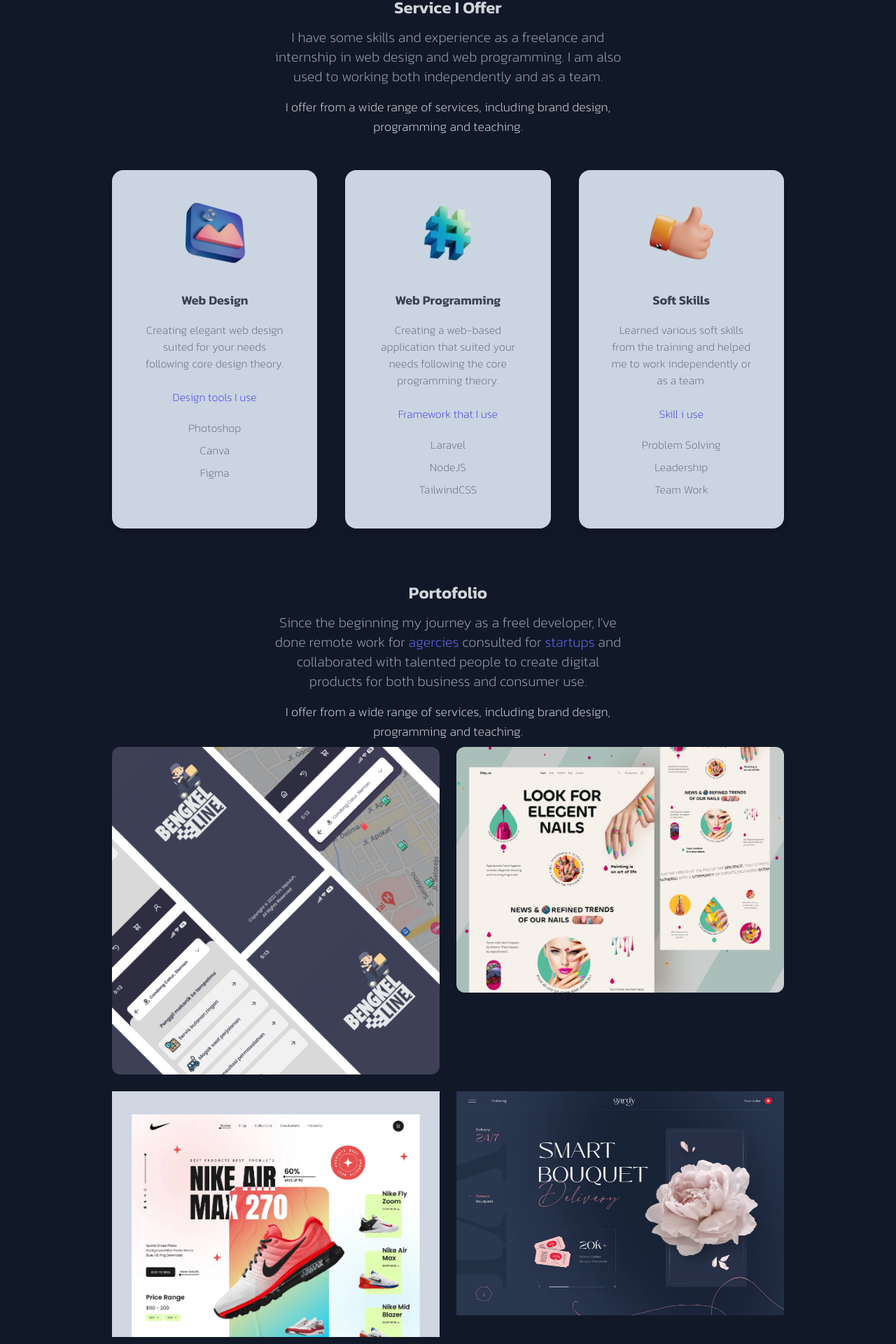
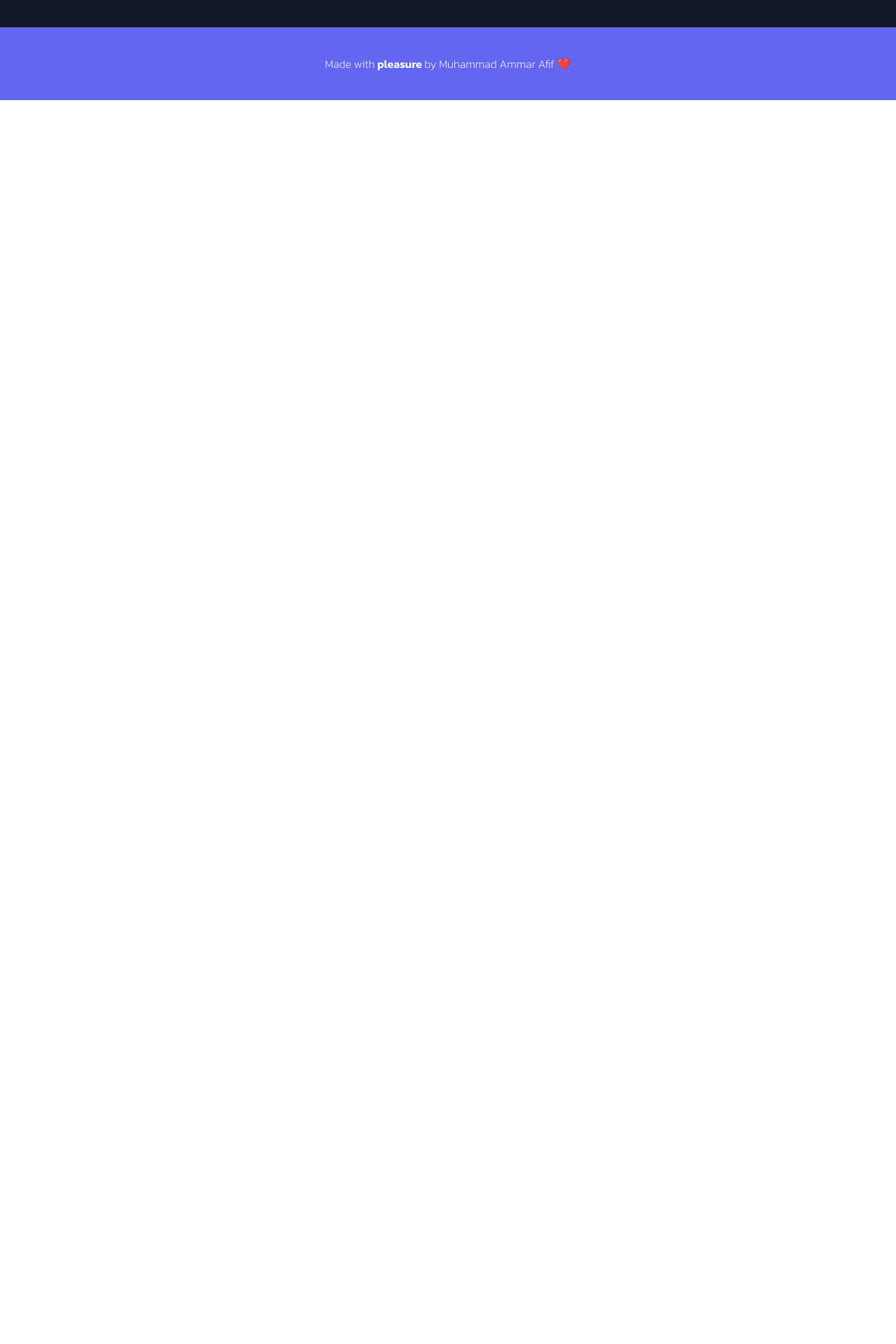
Before and after one commit to amarafiif/Portfolio-Tailwindcss3-NextJS, a Next.js app: page / in a window 1280 px wide. Shown: the part 857-2777 px from the top of the page at 70% size. After the commit the page ends 1000 px from the top, so only its background shows below. Built offline with nearby package versions, Linux system fonts and the light colour scheme; a web font is replaced by a local one.

Commit message:
refactor: hidden project

```diff
--- a/pages/index.tsx
+++ b/pages/index.tsx
@@ -28,7 +28,7 @@ export default function Home() {
         <link rel="icon" href="/favicon.ico" />
       </Head>
 
-      <main className="bg-slate-100 px-10 md:px-20 lg:px-40 dark:bg-gray-900">
+      <main className="bg-slate-100 px-10 md:px-20 pb-20 lg:px-40 dark:bg-gray-900">
 
         {/* Section Header */}
         <section className="min-h-screen">
@@ -73,83 +73,10 @@ export default function Home() {
             <Image src={profile} layout='fill' objectFit='cover' alt={'Avatar'} />
           </div>
         </section>
-
-          {/* Services Section */}
-        <section>
-          {/* Title, Subtitle */}
-          <div>
-            <h3 className='text-3xl py-1 mt-8 font-Kanit font-bold text-gray-800 md:text-2xl dark:text-gray-300 text-center'>Service I Offer</h3>
-            <p className='text-md py-2 leading-7 text-gray-500 font-Kanit md:text-xl max-w-lg text-center dark:text-gray-400 mx-auto'>I have some skills and experience as a freelance and internship in web design and web programming. I am also used to working both independently and as a team.</p>
-            <p className='text-md py-2 leading-7 text text-gray-400 font-Kanit md:text-lg max-w-lg text-center dark:text-gray-300 mx-auto'>I offer from a wide range of services, including brand design, programming and teaching.</p>
-          </div>
-
-          {/* Card ability */}
-          <div className='lg:flex gap-10'>
-            <div className='text-center lg:w-1/3 shadow-lg p-10 my-10 rounded-2xl dark:bg-slate-300'>
-              <Image className='mx-auto' src={design} width={100} height={100} alt={'design'}/>
-              <h3 className='pt-8 pb-2 font-bold text-gray-700 text-lg font-Kanit'>Web Design</h3>
-              <p className='text-gray-500 font-Kanit py-2'>Creating elegant web design suited for your needs following core design theory.</p>
-              <h4 className='text-indigo-600 font-Kanit py-4'>Design tools I use</h4>
-              <p className='text-gray-500 py-1 font-Kanit'>Photoshop</p>
-              <p className='text-gray-500 py-1 font-Kanit'>Canva</p>
-              <p className='text-gray-500 py-1 font-Kanit'>Figma</p>
-            </div>
-
-            <div className='text-center lg:w-1/3 shadow-lg p-10 my-10 rounded-2xl dark:bg-slate-300'>
-              <Image className='mx-auto' src={code} width={100} height={100} alt={'design'}/>
-              <h3 className='pt-8 pb-2 font-bold text-gray-700 text-lg font-Kanit'>Web Programming</h3>
-              <p className='text-gray-500 font-Kanit py-2'>Creating a web-based application that suited your needs following the core programming theory.</p>
-              <h4 className='text-indigo-600 font-Kanit py-4'>Framework that I use</h4>
-              <p className='text-gray-500 py-1 font-Kanit'>Laravel</p>
-              <p className='text-gray-500 py-1 font-Kanit'>NodeJS</p>
-              <p className='text-gray-500 py-1 font-Kanit'>TailwindCSS</p>
-            </div>
-
-            <div className='text-center lg:w-1/3 shadow-lg p-10 my-10 rounded-2xl dark:bg-slate-300'>
-              <Image className='mx-auto' src={consulting} width={100} height={100} alt={'design'}/>
-              <h3 className='pt-8 pb-2 font-bold text-gray-700 text-lg font-Kanit'>Soft Skills</h3>
-              <p className='text-gray-500 font-Kanit py-2'>Learned various soft skills from the training and helped me to work independently or as a team.</p>
-              <h4 className='text-indigo-600 font-Kanit py-4'>Skill i use</h4>
-              <p className='text-gray-500 py-1 font-Kanit'>Problem Solving</p>
-              <p className='text-gray-500 py-1 font-Kanit'>Leadership</p>
-              <p className='text-gray-500 py-1 font-Kanit'>Team Work</p>
-            </div>
-          </div>
-        </section>
-
-        <section>
-          <div>
-            <h3 className='text-3xl py-1 mt-8 font-Kanit font-bold text-gray-800 md:text-2xl dark:text-gray-300 text-center'>Portofolio</h3>
-
-            <p className='text-md py-2 leading-7 text-gray-500 font-Kanit md:text-xl max-w-lg text-center dark:text-gray-400 mx-auto'>Since the beginning my journey as a freel developer, I've done remote work for <span className='text-indigo-500'>agercies</span> consulted for <span className='text-indigo-500'>startups </span>and collaborated with talented people to create digital products for both business and consumer use.</p>
-
-            <p className='text-md py-2 leading-7 text text-gray-400 font-Kanit md:text-lg max-w-lg text-center dark:text-gray-300 mx-auto'>I offer from a wide range of services, including brand design, programming and teaching.</p>
-          </div>
-            <div className="grid md:grid-cols-2 gap-6 pb-20">
-              <div>
-                <a href="/project1"><Image src={project1} className='transition ease-in-out delay-150 duration-300 hover:-translate-y-1 hover:scale-110 rounded-xl' alt={'image-bengkelline-project'}/></a>
-              </div>
-              <div>
-                <a href="/project2"><Image src={web2} className='transition ease-in-out delay-150 duration-300 hover:-translate-y-1 hover:scale-110 rounded-xl' alt={'image-web2'}/></a>
-              </div>
-              <div>
-                <Image src={web3} alt={'image-web3'}/>
-              </div>
-              <div>
-                <Image className='max-h-[320px]' src={web4} alt={'image-web4'}/>
-              </div>
-              <div>
-                <Image className='max-h-[320px]' src={web5} alt={'image-web5'}/>
-              </div>
-              <div>
-                <Image className='max-h-[300px]' src={web6} alt={'image-web6'}/>
-              </div>
-            </div>
-        </section>
       </main>
 
       <footer>
-        <div className='bg-indigo-500 p-10'>
+        <div className='bg-indigo-500 py-10'>
           <h3 className='text-white font-Kanit text-center'>Made with<span className='font-bold'> pleasure </span>by Muhammad Ammar Afif ❤️</h3>
         </div>
       </footer>
```
